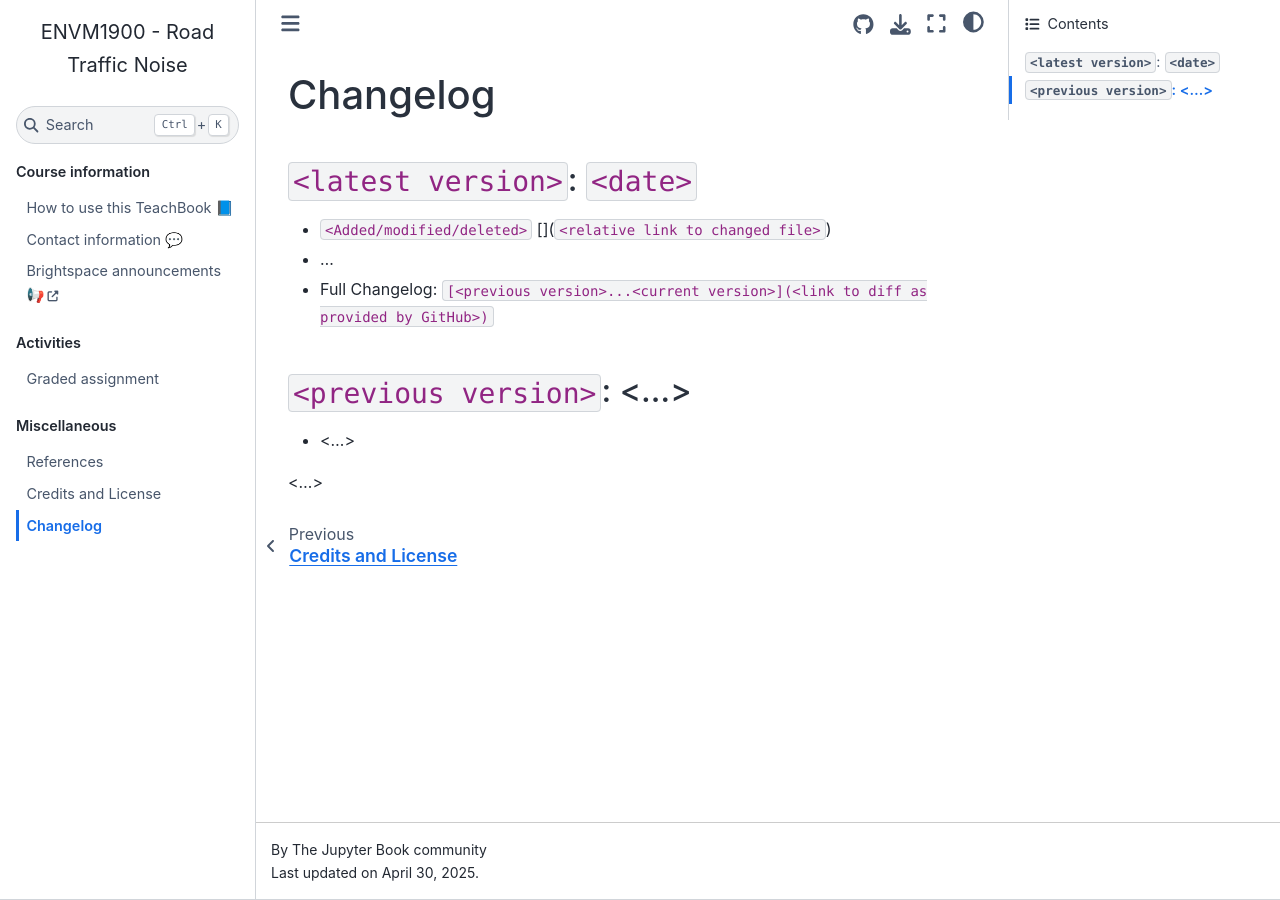
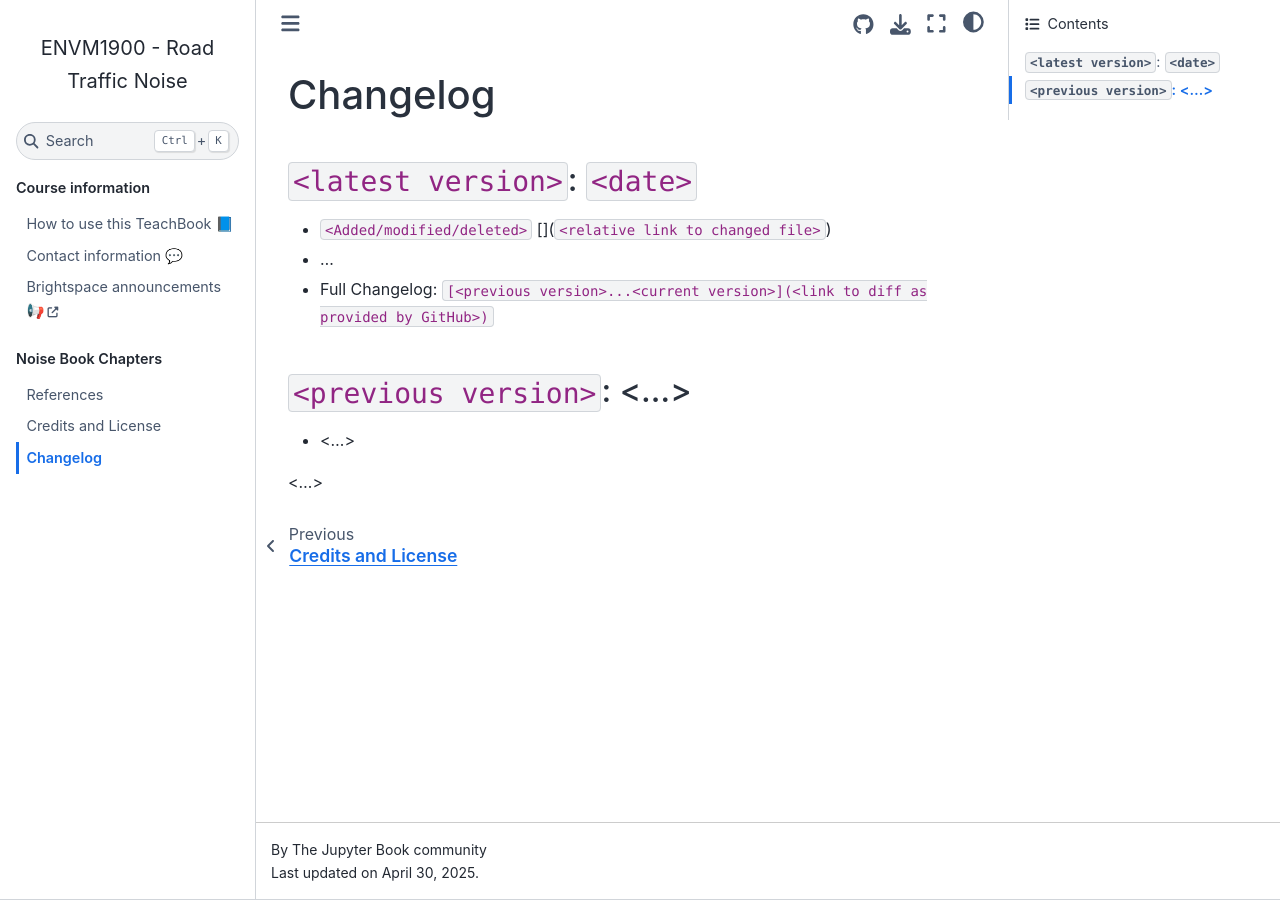
Before and after one commit to aminfam/Noise-textbook, a Jupyter Book: the page built from book/changelog.md, in a window 1280 px wide. Built offline with Jupyter Book 1.0.4 settings and Sphinx 7.4.7 and the Sphinx Book theme 1.1.4, drawn with Linux system fonts in a browser that asks for light colours; pages that are not in the unit, such as notebooks, are missing from menus; comment, search, counter and statistics services are not loaded; some of the changed lines change nothing that is shown.

Commit message:
Update _toc.yml

```diff
--- a/book/_toc.yml
+++ b/book/_toc.yml
@@ -10,24 +10,7 @@ parts:
     - file: contact_information
     - url: https://brightspace.tudelft.nl/d2l/home/681243
       title: Brightspace announcements 📢
-  - caption: Activities
-    chapters:
-    - file: 1.md
-      sections:
-      - file: lecture1/recap.ipynb
-      - file: lecture1/displacement.md
-    - file: 2.md
-      sections:
-      - file: workshop1/Workshop_1_Implement.ipynb
-      - file: workshop1/Workshop_1_Apply.ipynb
-      sections:
-      - file: lecture2/element_loads.md
-    - file: group work.md
-      sections:
-      - file: workshop2/Workshop_2_Implement.ipynb
-      - file: workshop2/Workshop_2_Apply.ipynb
-    - file: assignment.md
-  - caption: Miscellaneous
+  - caption: Noise Book Chapters
     chapters:
     - file: references.md
     - file: credits.md
```
